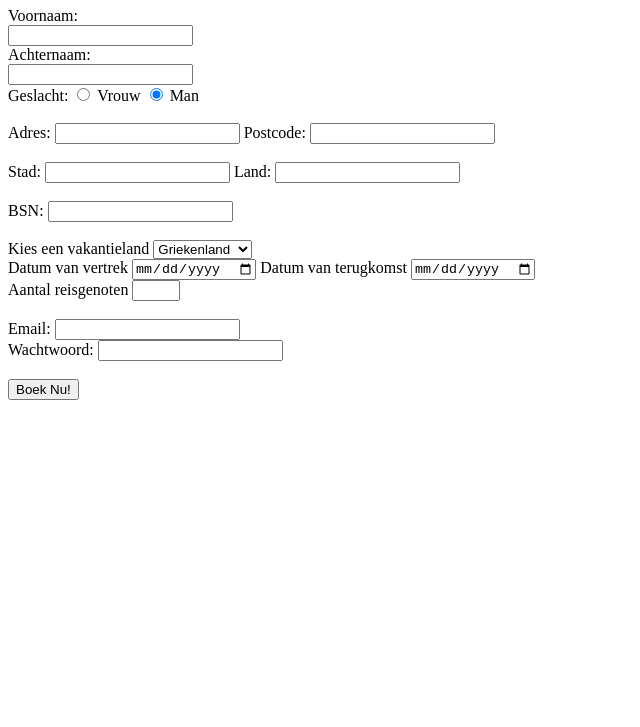
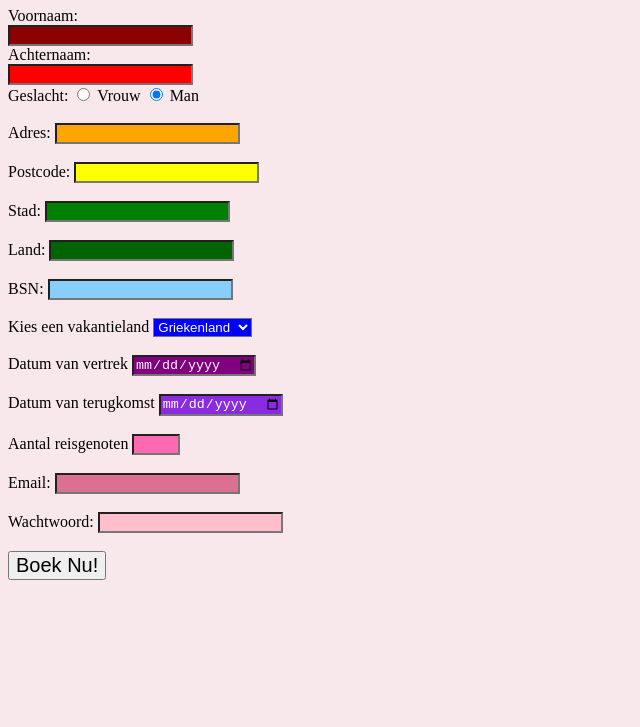
Before and after one commit to StaceyPeters01/p1-html-css, a plain HTML site: page opdracht_3.2 Stacey Peters/index.html in a window 1280 px wide. Shown: the part 73-800 px from the top of the page, without its empty margins (0-640 px from the left). Drawn offline with Linux system fonts and the light colour scheme.

Commit message:
CSS toegepast formulier

```diff
--- a/opdracht_3.2 Stacey Peters/index.html
+++ b/opdracht_3.2 Stacey Peters/index.html
@@ -5,6 +5,7 @@
     <meta http-equiv="X-UA-Compatible" content="IE=edge">
     <meta name="viewport" content="width=device-width, initial-scale=1.0">
     <title>Formulieren</title>
+    <link rel="stylesheet" href="rainbow.css">
 </head>
 <body>
     <header>
@@ -29,14 +30,14 @@
         <br>
 
         <label for="address">Adres:</label>
-        <input type="text" name="address" id="address">
-
+        <input type="text" name="address" id="address"><br>
+        <br>
         <label for="postcode">Postcode:</label>
         <input type="text" name="postcode" id="postcode"><br>
         <br>
         <label for="stad">Stad:</label>
-        <input type="text" name="stad" id="stad">
-
+        <input type="text" name="stad" id="stad"><br>
+        <br>
         <label for="land">Land:</label>
         <input type="text" name="land" id="land"><br>
 
@@ -46,7 +47,7 @@
         <input type="text" name="bsn" id="bsn" maxlength="9"><br>
 
         <br>
-        <label for="vakantieland">Kies een vakantieland</label>
+        <label for="vakantieland" id="vland">Kies een vakantieland</label>
         <select>
             <option value="Griekenland">Griekenland</option>
             <option value="Portugal">Portugal</option>
@@ -59,22 +60,23 @@
             <option value="Denemarken">Denemarken</option>
             <option value="Finland">Finland</option>
         </select><br>
-
+        <br>
         <label for="datemin">Datum van vertrek</label>
-        <input type="date" id="datemin" name="datemin" min="2022-09-15">
+        <input type="date" id="datemin" name="datemin" min="2022-09-15"><br>
+        <br>
         <label for="terug">Datum van terugkomst</label>
         <input type="date" name="terug" id="terug"><br>
-
+        <br>
         <label for="aantal">Aantal reisgenoten</label>
         <input type="number" name="aantal" id="aantal" min="0" max="4"><br><br>
 
         <label for="email">Email:</label>
         <input type="email" name="email" id="email"><br>
+        <br>
+        <label for="password">Wachtwoord:</label>
+        <input type="password" name="password" id="password"><br><br>
 
-        <label for="password">Wachtwoord:</label>
-        <input type="password" name="password"><br><br>
-
-        <input type="submit" value="Boek Nu!">
+        <input type="submit" value="Boek Nu!" id="boeknu">
     </form>
 </body>
 </html>
--- /dev/null
+++ b/opdracht_3.2 Stacey Peters/rainbow.css
@@ -0,0 +1,48 @@
+#fname{
+    background-color: darkred;
+}
+#lname{
+    background-color: red;
+}
+#address{
+    background-color: orange;
+}
+#postcode{
+    background-color: yellow;
+}
+#stad{
+    background-color: green;
+}
+#land{
+    background-color: darkgreen;
+}
+#bsn{
+    background-color: lightskyblue;
+}
+select{
+    background-color: blue;
+    color: white;
+}
+#datemin{
+    background-color: purple;
+    color: white;
+}
+#terug{
+    background-color: blueviolet;
+    color: white;
+}
+#aantal{
+    background-color: hotpink;
+}
+#email{
+    background-color: palevioletred;
+}
+#password{
+    background-color: pink;
+}
+body{
+    background-color: rgb(249, 232, 235);
+}
+#boeknu{
+    font-size: 20px;
+}
```
